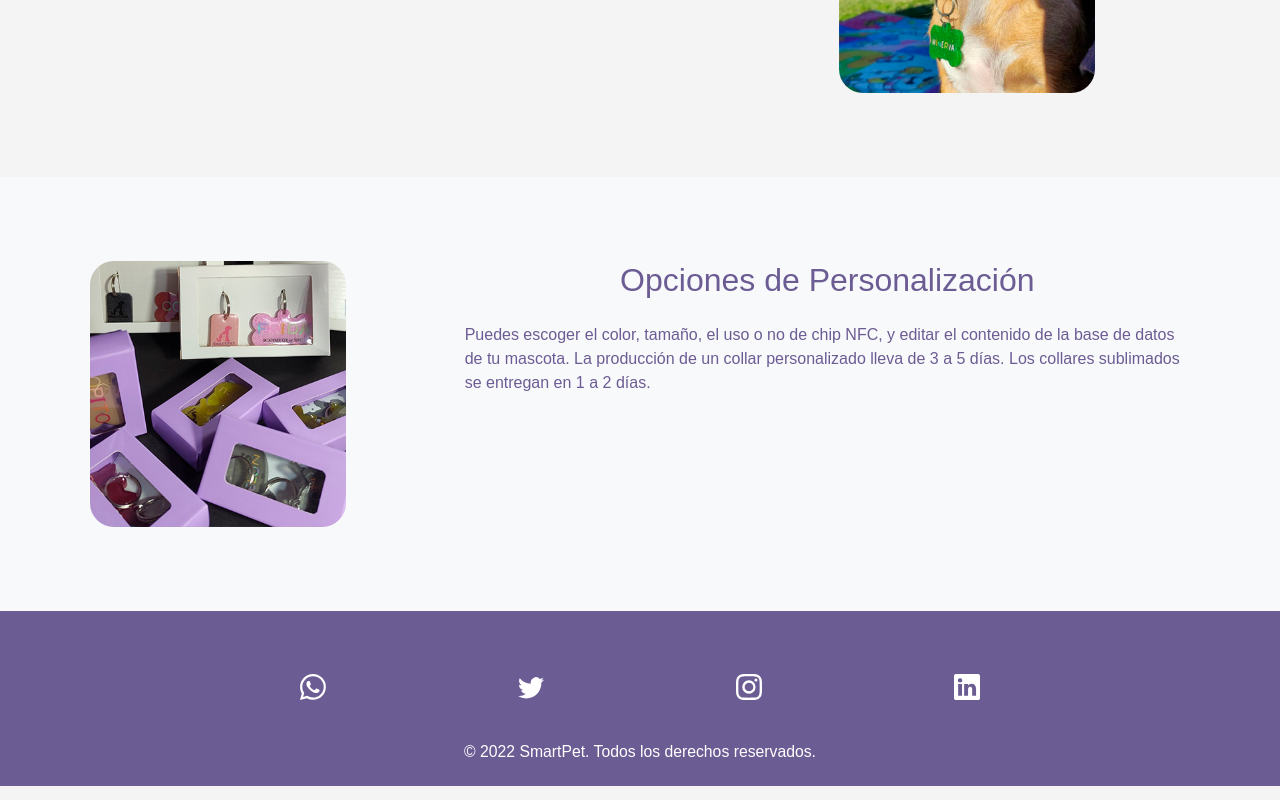
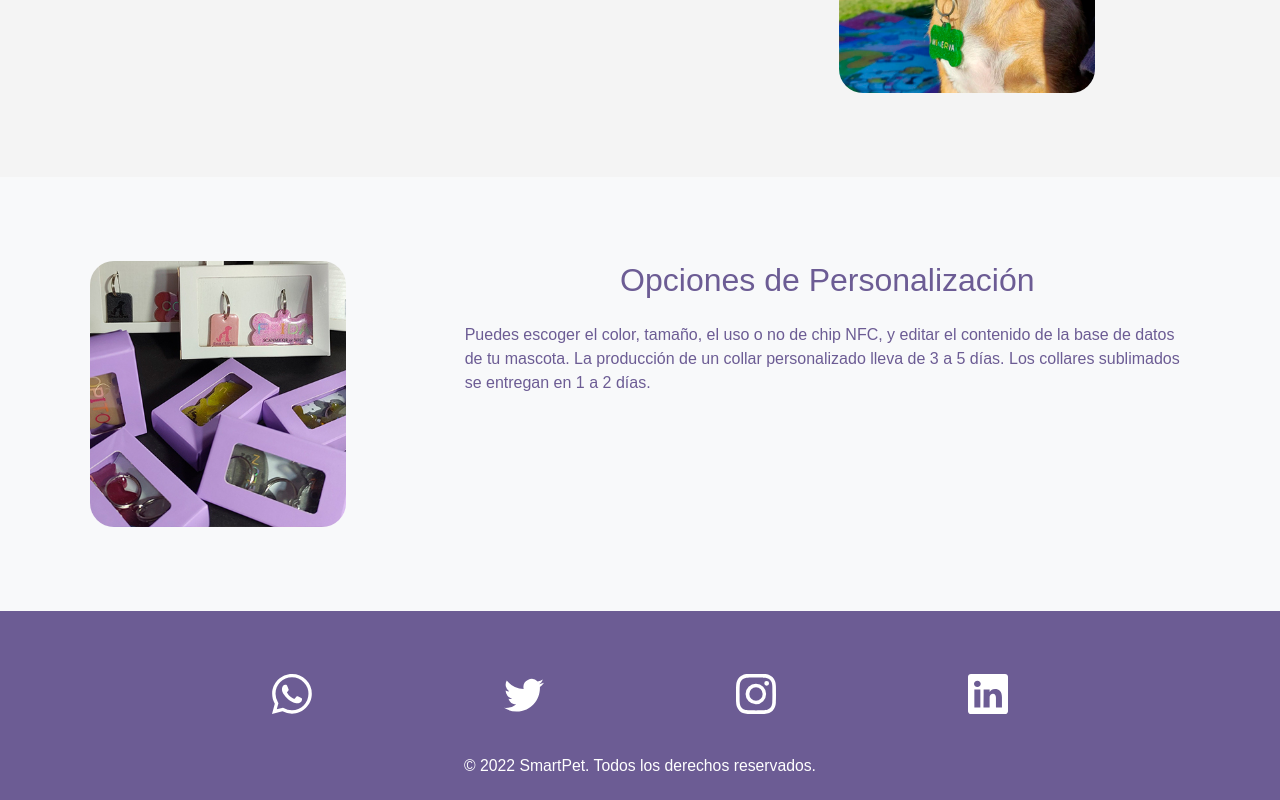
Before and after one commit to juanmatoniolo/NewSmartpet, a React (Create React App) app: page / in a window 1280 px wide. Shown: the part 1543-2343 px from the top of the page. Built offline with nearby package versions, Linux system fonts and the light colour scheme.

Commit message:
ajuste footer

```diff
--- a/src/components/footer/footer.css
+++ b/src/components/footer/footer.css
@@ -1,5 +1,5 @@
 /*========================   Footer   ===========================*/
-footer{
+footer {
     background-color: #6c5c94;
     align-content: center;
     padding: 0;
@@ -11,11 +11,13 @@ footer{
 .redes-creador {
     margin: 10px;
     display: flex;
-    justify-content: space-between;
-    flex-direction: row;
-    flex-wrap: wrap;
+    flex-flow: row nowrap !important;
+    gap: 3em;
 }
 
+.redes-creador   path{
+    height: 2em;
+}
 .redes-nombres {
     padding-left: 2px;
     margin: 0%;
@@ -41,8 +43,8 @@ footer{
 }
 
 .footer-iconos {
-    width: 26px;
-    height: 26px;
+    width: 2.5em;
+    height: 2.5em;
     color: #fff;
 
 }
```
Also changed, not shown: src/components/footer/Footer.jsx (+5 -0 lines), 12 other files (tests, documents, lock files or other folders).
